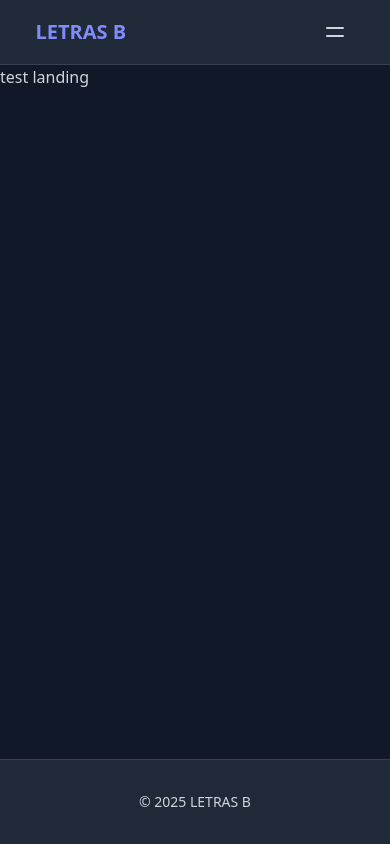
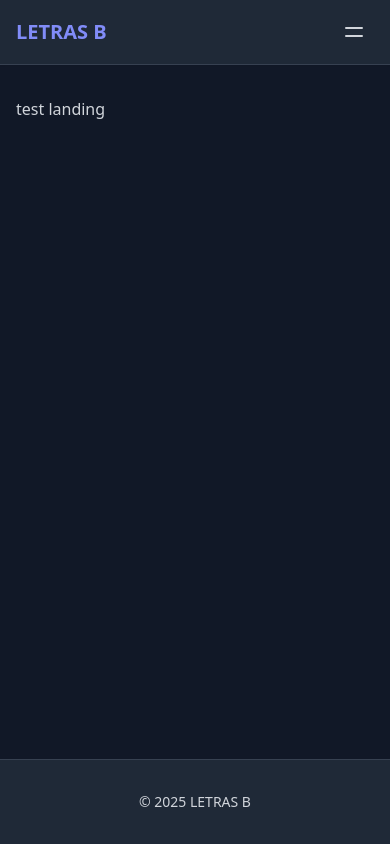
Before and after one commit to jfkyut/barangay-letras, a Vue app in the folder client/: page / in a window 390 px wide. Built offline with nearby package versions, Linux system fonts and the light colour scheme; no server answers.

Commit message:
adjusted navbar and footer of landing layout

```diff
--- a/client/src/layouts/landing/LandingLayout.vue
+++ b/client/src/layouts/landing/LandingLayout.vue
@@ -10,7 +10,7 @@ import Footer from './landing-layout-partials/Footer.vue';
 
     <NavBar />
 
-    <main class="flex-grow text-gray-800 dark:text-gray-300">
+    <main class="flex-grow text-gray-800 dark:text-gray-300 lg:max-w-[90%] w-full mx-auto px-4 sm:px-6 lg:px-8 py-8">
         <slot />
     </main>
 
--- a/client/src/layouts/landing/landing-layout-partials/NavBar.vue
+++ b/client/src/layouts/landing/landing-layout-partials/NavBar.vue
@@ -7,7 +7,7 @@ const open = ref(false)
 
 <template>
   <nav class="bg-white shadow dark:bg-gray-800 dark:shadow-sm border-b dark:border-gray-700">
-    <div class="max-w-[90%] mx-auto px-4 sm:px-6 lg:px-8">
+    <div class="lg:max-w-[90%] mx-auto px-4 sm:px-6 lg:px-8">
       <div class="flex justify-between h-16">
         <div class="flex items-center">
           <a class="text-xl font-semibold text-indigo-600 dark:text-indigo-400" href="#">LETRAS B</a>
@@ -15,7 +15,10 @@ const open = ref(false)
         <div class="hidden sm:flex sm:items-center sm:space-x-6">
           <router-link to="/" class="text-gray-600 hover:text-gray-800 dark:text-gray-300 dark:hover:text-white">Home</router-link>
           <router-link to="#about" class="text-gray-600 hover:text-gray-800 dark:text-gray-300 dark:hover:text-white">About</router-link>
-          <router-link to="#forms" class="text-gray-600 hover:text-gray-800 dark:text-gray-300 dark:hover:text-white">Forms</router-link>
+          <button class="text-gray-600 hover:text-gray-800 dark:text-gray-300 dark:hover:text-white">
+            Forms
+            <i class="ri-arrow-down-s-line"></i>
+          </button>
           <router-link to="#legislatives" class="text-gray-600 hover:text-gray-800 dark:text-gray-300 dark:hover:text-white">Legislatives</router-link>
           <router-link to="#forms" class="text-gray-600 hover:text-gray-800 dark:text-gray-300 dark:hover:text-white">Legislations</router-link>
           <router-link to="#comms" class="text-gray-600 hover:text-gray-800 dark:text-gray-300 dark:hover:text-white">Communications</router-link>
```
